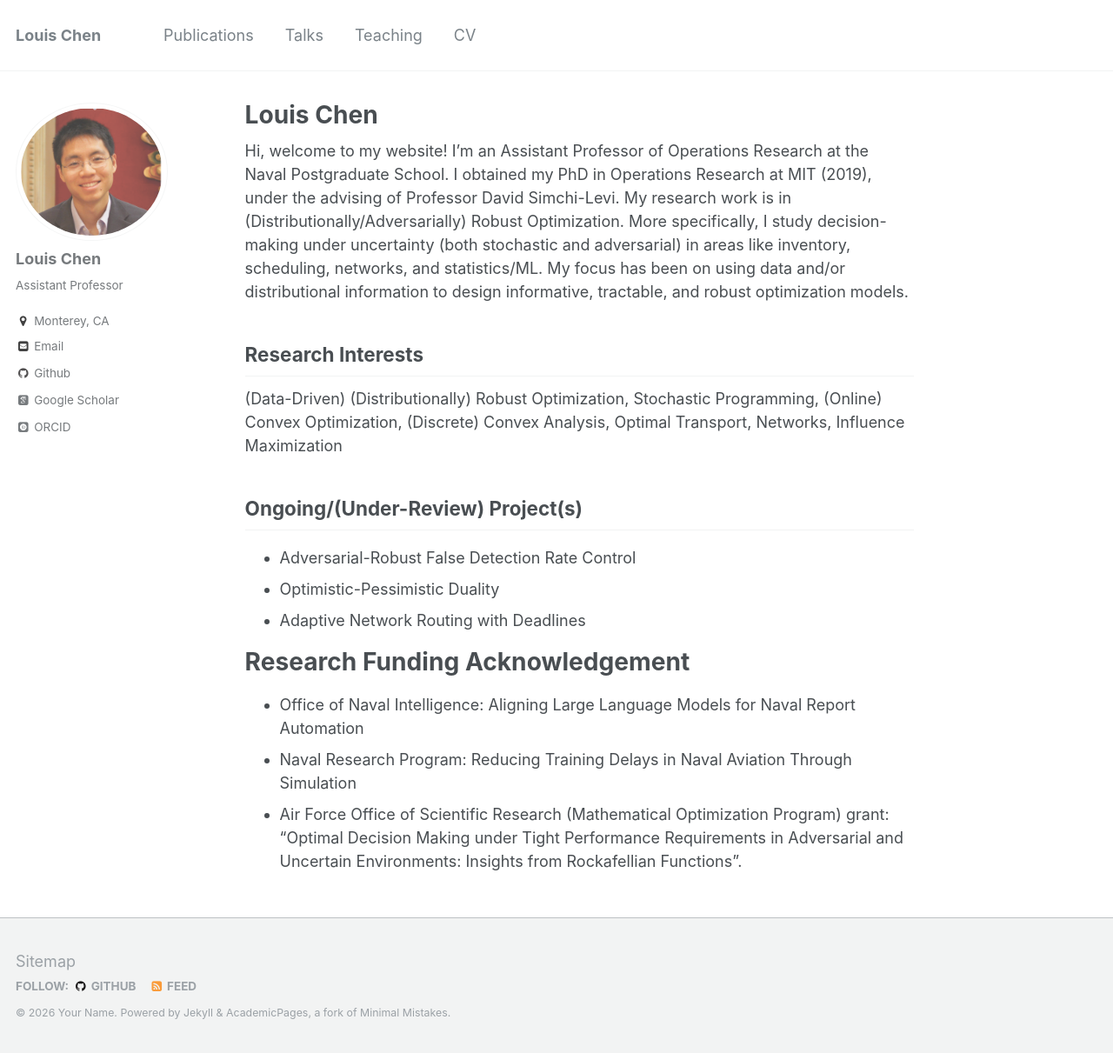
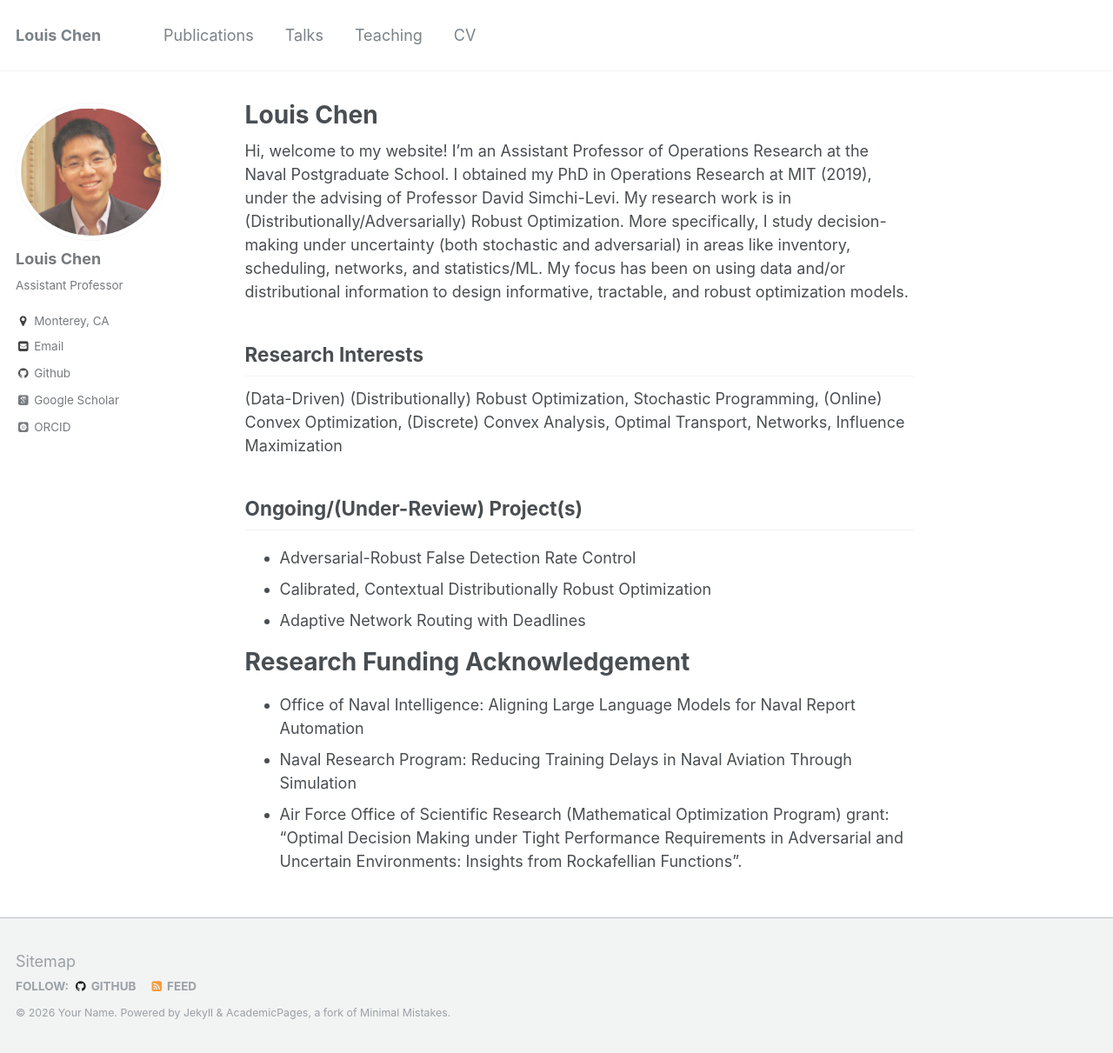
Before and after one commit to LouisLChen/LouisLChen.github.io, a Jekyll site: the page built from _pages/about.md, in a window 1280 px wide and 1211 px high. Shown: the whole window at 87% size. Built offline with Jekyll 4.4.1, drawn with Linux system fonts in a browser that asks for light colours; some web fonts are replaced.

Commit message:
Update about.md

```diff
--- a/_pages/about.md
+++ b/_pages/about.md
@@ -19,7 +19,7 @@ Research Interests
 Ongoing/(Under-Review) Project(s)
 ------
 * Adversarial-Robust False Detection Rate Control
-* Optimistic-Pessimistic Duality
+* Calibrated, Contextual Distributionally Robust Optimization
 * Adaptive Network Routing with Deadlines
 
 # Research Funding Acknowledgement
```
